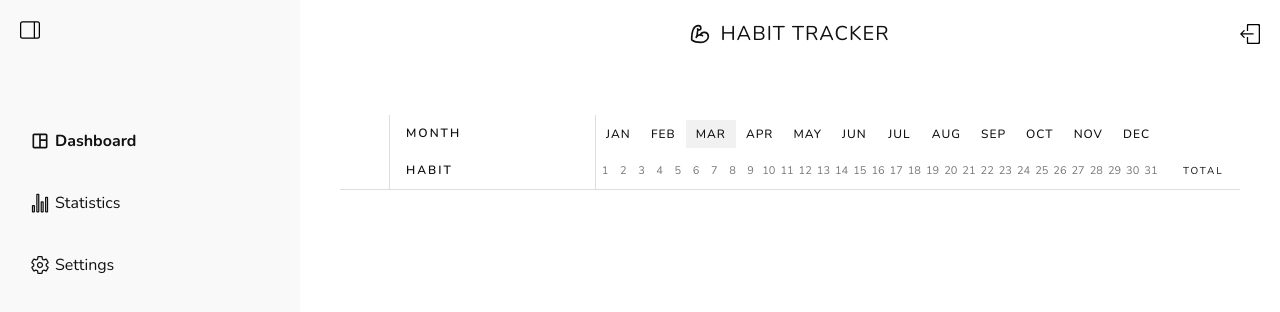
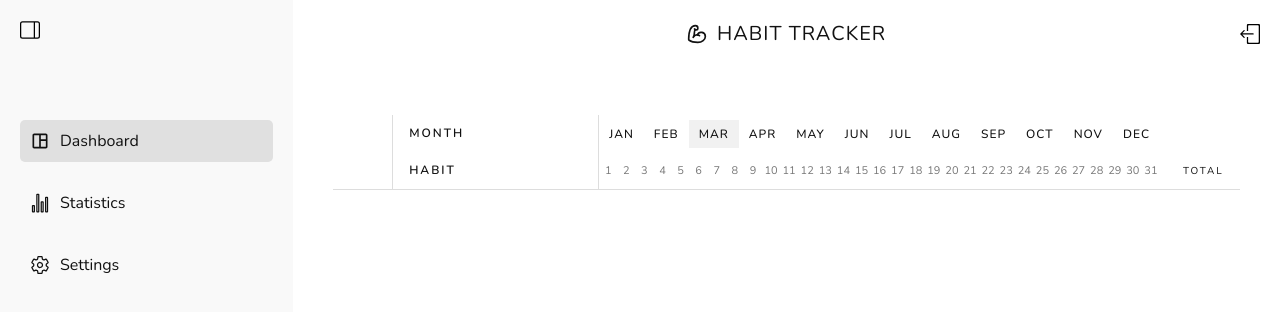
Before and after one commit to nsaini-05/habit-tracker, a React (Vite) app: page /dashboard in a window 1280 px wide. Shown: the top 312 px of the page. Built offline with nearby package versions, Linux system fonts and the light colour scheme.

Commit message:
CSS Fixes and addition

```diff
--- a/src/App.jsx
+++ b/src/App.jsx
@@ -9,7 +9,7 @@ function App() {
           <Route path="/dashboard" element={<HabitsTable />}></Route>
           <Route
             path="/stats"
-            element={<h1>This is my stats page </h1>}
+            element={<h2>This is my stats page </h2>}
           ></Route>
           <Route
             path="/settings"
--- a/src/components/Header/Header.jsx
+++ b/src/components/Header/Header.jsx
@@ -18,7 +18,7 @@ function Header() {
       </button>
 
       <span className={styles.logo}>
-        <LuBicepsFlexed /> Habit Tracker{" "}
+        <LuBicepsFlexed /> Habit Tracker
       </span>
       <button className={styles.sidebarIcon}>
         <SlLogout size={20} />
--- a/src/components/Sidebar/Sidebar.module.css
+++ b/src/components/Sidebar/Sidebar.module.css
@@ -25,6 +25,9 @@
 
 .controlsContainer {
   margin-bottom: 8rem;
+  display: flex;
+  justify-content: space-between;
+  align-items: center;
 }
 
 .linkContainer {
@@ -50,17 +53,27 @@
   font-family: inherit;
   display: flex;
   align-items: center;
-  gap: 5px;
+  gap: 10px;
   transition: all 0.5s ease-out;
 }
 
 .linkButton:hover {
   background-color: #e0e0e0;
-  font-weight: 500;
+  font-weight: 400;
 }
 
 .linkButtonActive {
   /* box-shadow: inset 0 0 0 1.5px var(--text-color); */
-  font-weight: 700;
-  font-weight: 2rem;
+  background-color: #e0e0e0;
+  border-radius: 5px;
 }
+
+.logo {
+  font-size: 2rem;
+  font-weight: 400;
+  text-transform: uppercase;
+  letter-spacing: 1px;
+  display: flex;
+  align-items: center;
+  gap: 10px;
+}
--- a/src/features/Habits/HabitRow/HabitRow.module.css
+++ b/src/features/Habits/HabitRow/HabitRow.module.css
@@ -1,6 +1,6 @@
 .row {
   display: grid;
-  grid-template-columns: 5rem 20.6rem 1fr 8rem;
+  grid-template-columns: 6rem 20.6rem 1fr 8rem;
   border-bottom: 1px solid var(--light-grey);
 }
 
--- a/src/features/Habits/TableHeader/TableHeader.module.css
+++ b/src/features/Habits/TableHeader/TableHeader.module.css
@@ -1,6 +1,6 @@
 .row {
   display: grid;
-  grid-template-columns: 5rem 20.6rem 1fr 8rem;
+  grid-template-columns: 6rem 20.6rem 1fr 8rem;
   border-bottom: 1px solid var(--light-grey);
 }
 
--- a/src/ui/AppLayout/AppLayout.jsx
+++ b/src/ui/AppLayout/AppLayout.jsx
@@ -1,4 +1,3 @@
-import HabitsTable from "../../features/Habits/HabitsTable/HabitsTable";
 import Sidebar from "../../components/Sidebar/Sidebar";
 import styles from "./AppLayout.module.css";
 import Header from "../../components/Header/Header";
```
Also changed, not shown: 1 other file (tests, documents, lock files or other folders).
